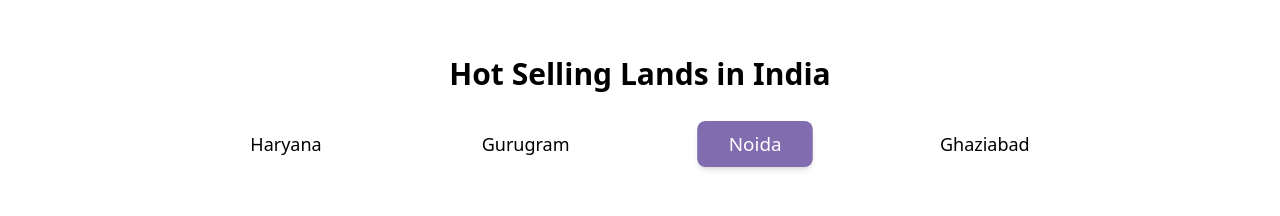
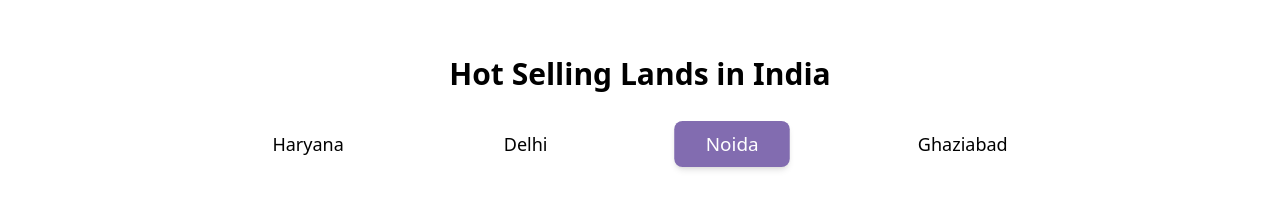
Before and after one commit to rajeev-the/Final_real_Estate, a React (Vite) app: page / in a window 1280 px wide. Shown: the part 1460-1676 px from the top of the page. Built offline with nearby package versions, Linux system fonts and the light colour scheme; no server answers.

Commit message:
update Frontend

```diff
--- a/src/Pages/Agent_page/LandAdd.jsx
+++ b/src/Pages/Agent_page/LandAdd.jsx
@@ -28,7 +28,7 @@ const LandAdd = () => {
       const formData = new FormData();
 
       // Handle null/empty values according to schema
-      formData.append("state", state ? JSON.stringify({state}) : null);
+      formData.append("state", state ? JSON.stringify(state) : null);
       formData.append("address", address || "");
       formData.append("acre_price", AcrePrice ? AcrePrice : null);
       formData.append("acre", Acre ? Acre : null);
@@ -213,6 +213,7 @@ const LandAdd = () => {
                  <option value={"Noida"} >Noida,Up</option>
                  <option value={"Haryana"} >Haryana</option>
                  <option value={"Delhi"}>Delhi</option>
+                 <option value={"Ghaziabad"}>Ghaziabad</option>
                </select>
              </div>
            </div>
--- a/src/Pages/Home.jsx
+++ b/src/Pages/Home.jsx
@@ -26,7 +26,7 @@ const Home = ({agent}) => {
 
 
 
-  const locations = ["Haryana", "Gurugram", "Noida", "Ghaziabad"];
+  const locations = ["Haryana", "Delhi", "Noida", "Ghaziabad"];
   console.log(data)
 
   return (
```
